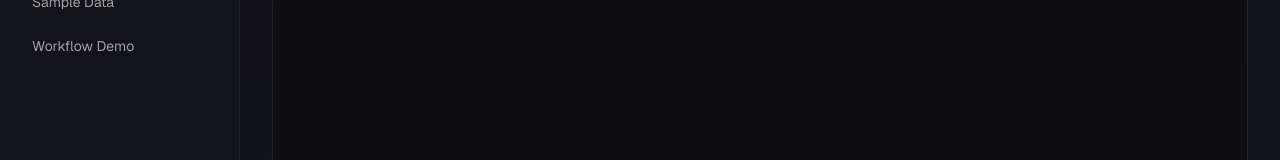
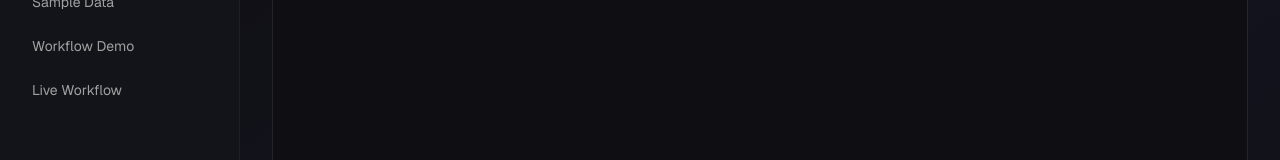
Before and after one commit to sportyhannan/TreeSAP, a Next.js app: page / in a window 1280 px wide. Shown: the part 203-363 px from the top of the page. Built offline with nearby package versions, Linux system fonts and the light colour scheme.

Commit message:
added the sidebar

```diff
--- a/components/sidebar.tsx
+++ b/components/sidebar.tsx
@@ -8,6 +8,7 @@ const navItems = [
   { href: '/schemas', label: 'Schemas' },
   { href: '/sample-data', label: 'Sample Data' },
   { href: '/workflow', label: 'Workflow Demo' },
+  { href: '/workflow/live', label: 'Live Workflow' },
 ]
 
 export function Sidebar() {
```
